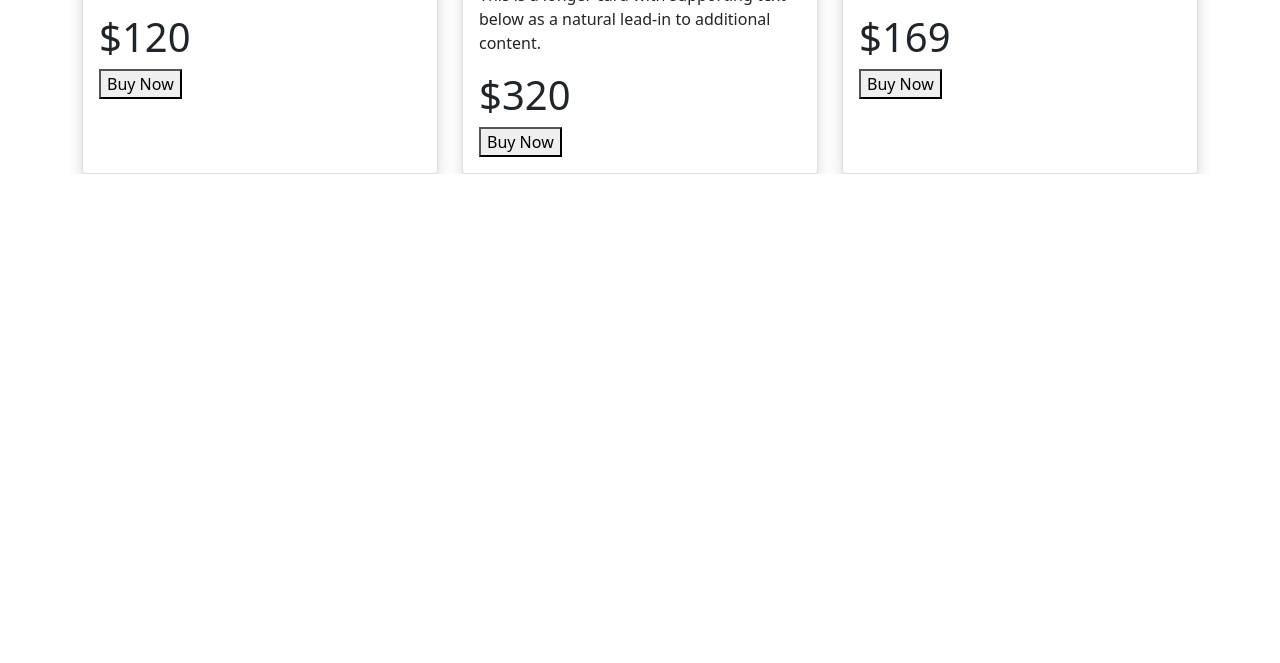
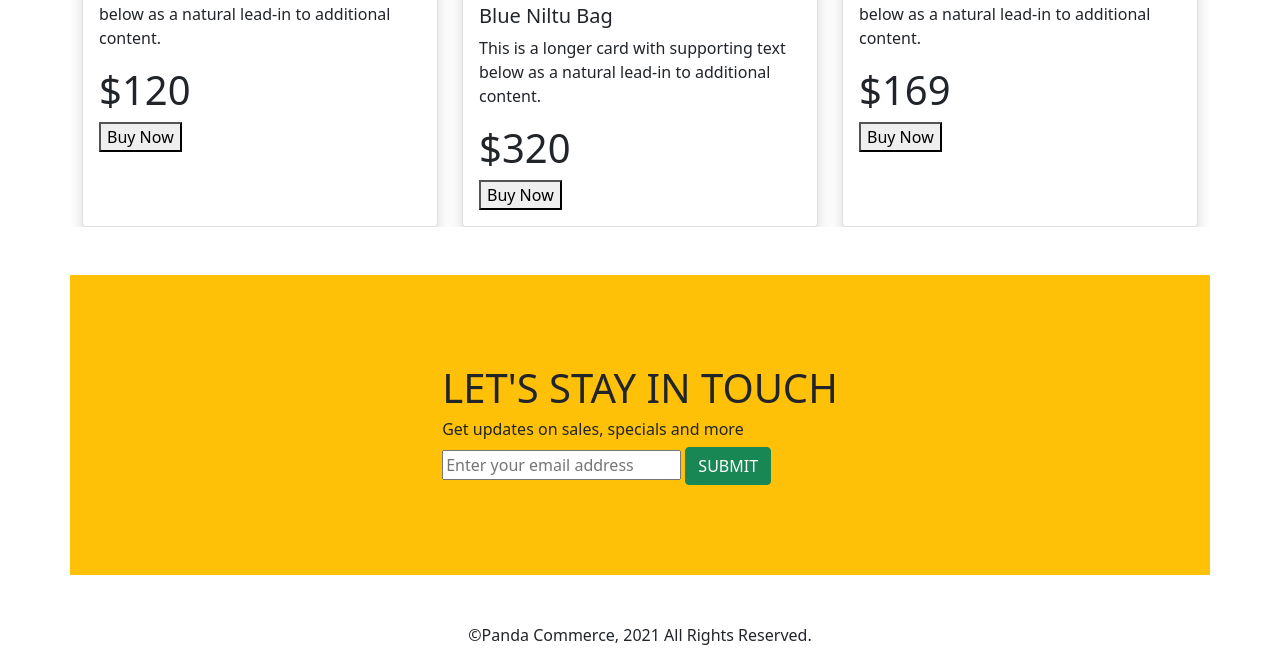
Before and after one commit to Mizzan/panda-commerce-site, a plain HTML site: page index.html in a window 1280 px wide. Shown: the part 1826-2489 px from the top of the page. Before the commit the page ends 2000 px from the top, so only its background shows below. Drawn offline with nearby package versions, Linux system fonts and the light colour scheme.

Commit message:
✔ Added the footer section and basic styles

```diff
--- a/index.html
+++ b/index.html
@@ -60,7 +60,7 @@
       >
         <div class="carousel-inner">
           <div class="carousel-item active">
-            <div class="row align-items-center">
+            <div class="row align-items-center p-5">
               <div class="col-md-7">
                 <h1>Meda LCD TV For Sports</h1>
                 <p>
@@ -80,7 +80,7 @@
             </div>
           </div>
           <div class="carousel-item">
-            <div class="row align-items-center">
+            <div class="row align-items-center p-5">
               <div class="col-md-7">
                 <h1>Cool Dude Headphones</h1>
                 <p>
@@ -100,7 +100,7 @@
             </div>
           </div>
           <div class="carousel-item">
-            <div class="row align-items-center">
+            <div class="row align-items-center p-5">
               <div class="col-md-7">
                 <h1>X-BOX for your living room</h1>
                 <p>
@@ -290,7 +290,34 @@
           </div>
         </div>
       </section>
+
+      <section
+        style="height: 300px"
+        class="d-flex container justify-content-center bg-warning align-items-center overflow-hidden mt-5"
+      >
+        <div>
+          <h1>LET'S STAY IN TOUCH</h1>
+          <h6>Get updates on sales, specials and more</h6>
+
+          <label for="email">
+            <input
+              type="email"
+              id="email"
+              placeholder="Enter your email address"
+            />
+          </label>
+          <button class="btn btn-success">SUBMIT</button>
+        </div>
+      </section>
     </main>
+
+    <footer>
+      <section class="container overflow-hidden mt-5">
+        <p class="text-center">
+          &copy;Panda Commerce, 2021 All Rights Reserved.
+        </p>
+      </section>
+    </footer>
 
     <!-- Bootstrap Bundle with Popper -->
     <script
```
